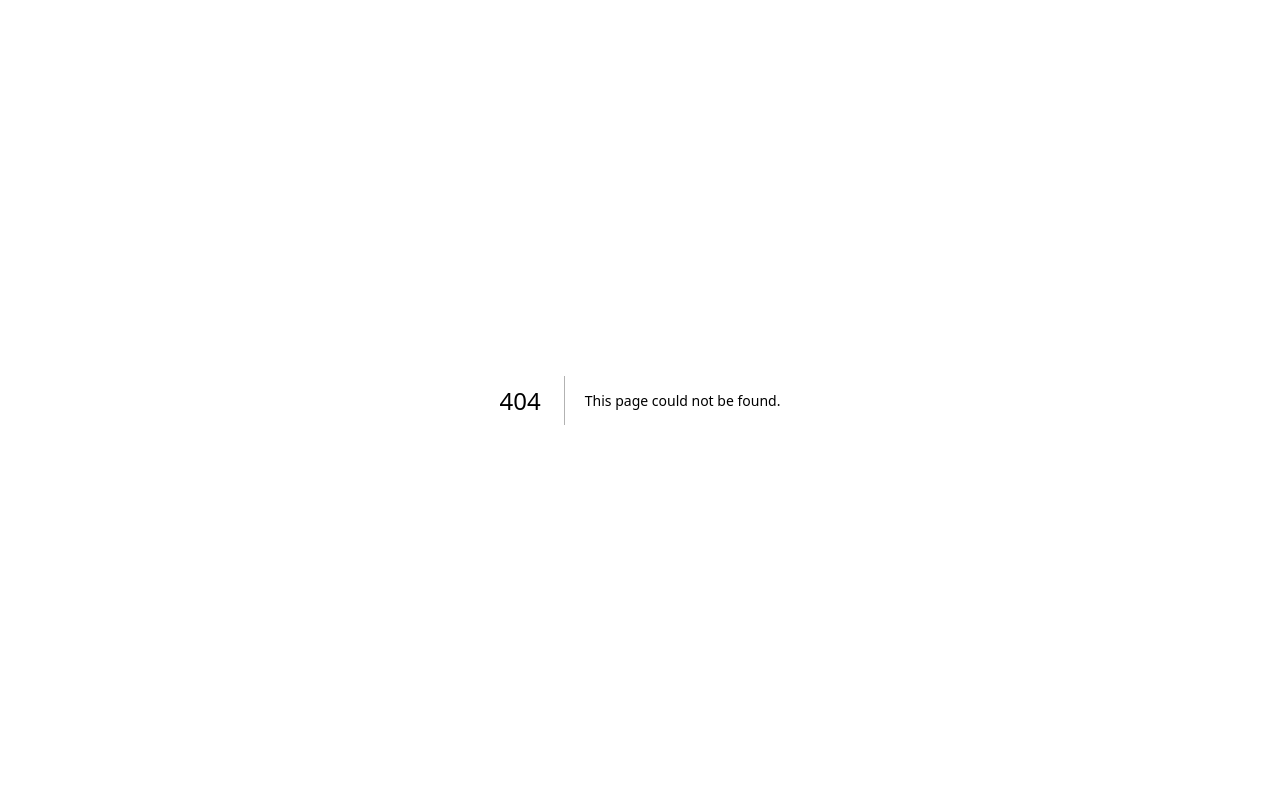
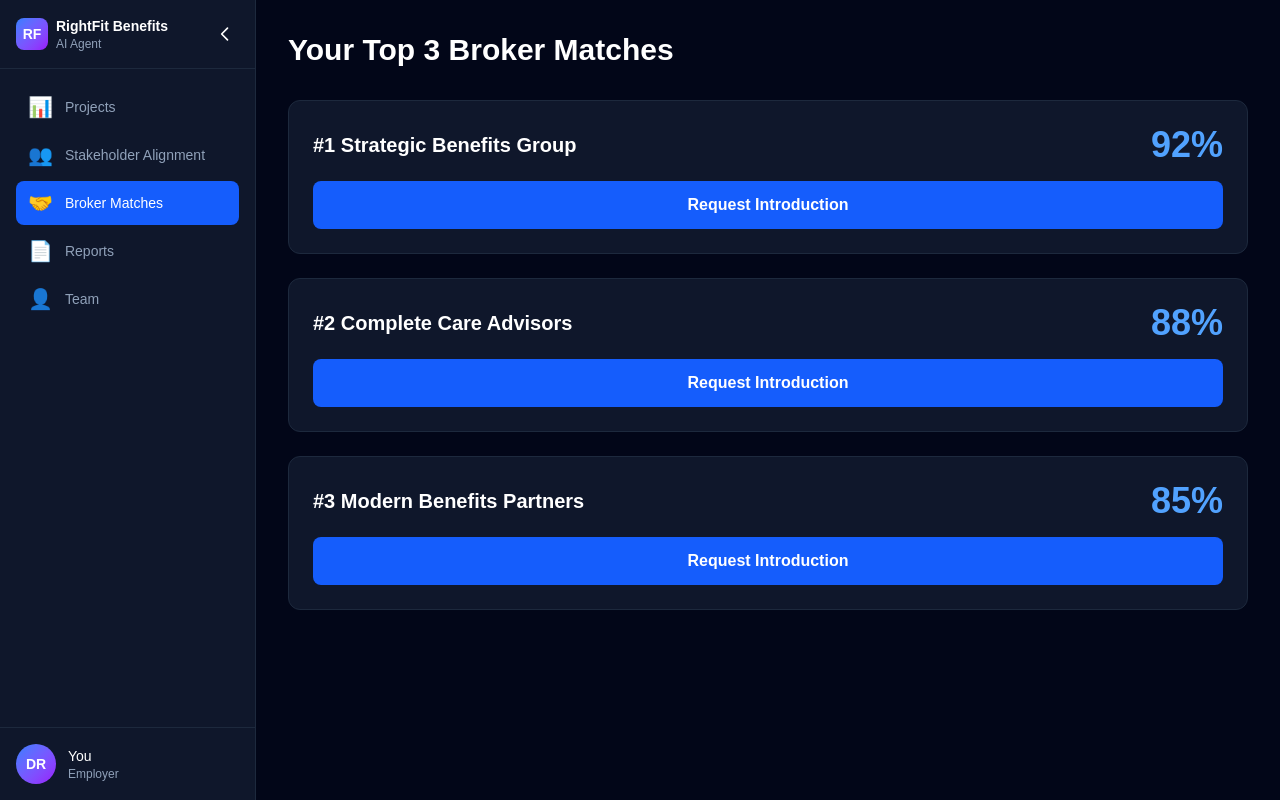
Before and after one commit to dbrazavi-web/broker-matcher, a Next.js app: page /platform/matches in a window 1280 px wide. Before the commit this address had no page. Built offline with nearby package versions, Linux system fonts and the light colour scheme.

Commit message:
Finally add matches page

```diff
--- /dev/null
+++ b/app/platform/matches/page.jsx
@@ -0,0 +1,30 @@
+export default function Matches() {
+  return (
+    <div className="min-h-screen bg-slate-950 text-white p-8">
+      <h1 className="text-3xl font-bold mb-8">Your Top 3 Broker Matches</h1>
+      <div className="space-y-6 max-w-5xl">
+        <div className="bg-slate-900 border border-slate-800 rounded-xl p-6">
+          <div className="flex justify-between items-center">
+            <h3 className="text-xl font-bold">#1 Strategic Benefits Group</h3>
+            <div className="text-4xl font-bold text-blue-400">92%</div>
+          </div>
+          <button className="mt-4 w-full bg-blue-600 py-3 rounded-lg font-bold">Request Introduction</button>
+        </div>
+        <div className="bg-slate-900 border border-slate-800 rounded-xl p-6">
+          <div className="flex justify-between items-center">
+            <h3 className="text-xl font-bold">#2 Complete Care Advisors</h3>
+            <div className="text-4xl font-bold text-blue-400">88%</div>
+          </div>
+          <button className="mt-4 w-full bg-blue-600 py-3 rounded-lg font-bold">Request Introduction</button>
+        </div>
+        <div className="bg-slate-900 border border-slate-800 rounded-xl p-6">
+          <div className="flex justify-between items-center">
+            <h3 className="text-xl font-bold">#3 Modern Benefits Partners</h3>
+            <div className="text-4xl font-bold text-blue-400">85%</div>
+          </div>
+          <button className="mt-4 w-full bg-blue-600 py-3 rounded-lg font-bold">Request Introduction</button>
+        </div>
+      </div>
+    </div>
+  );
+}
```
